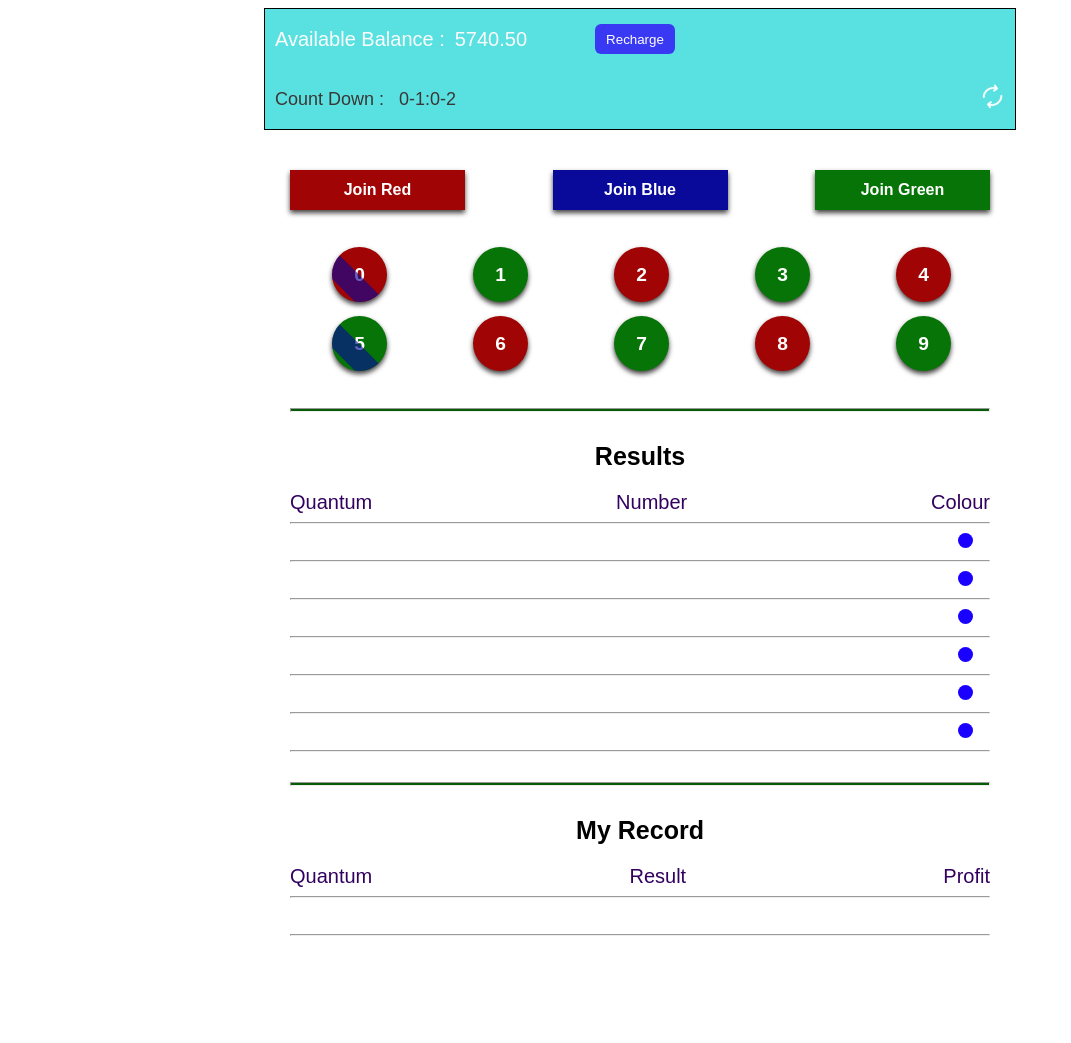
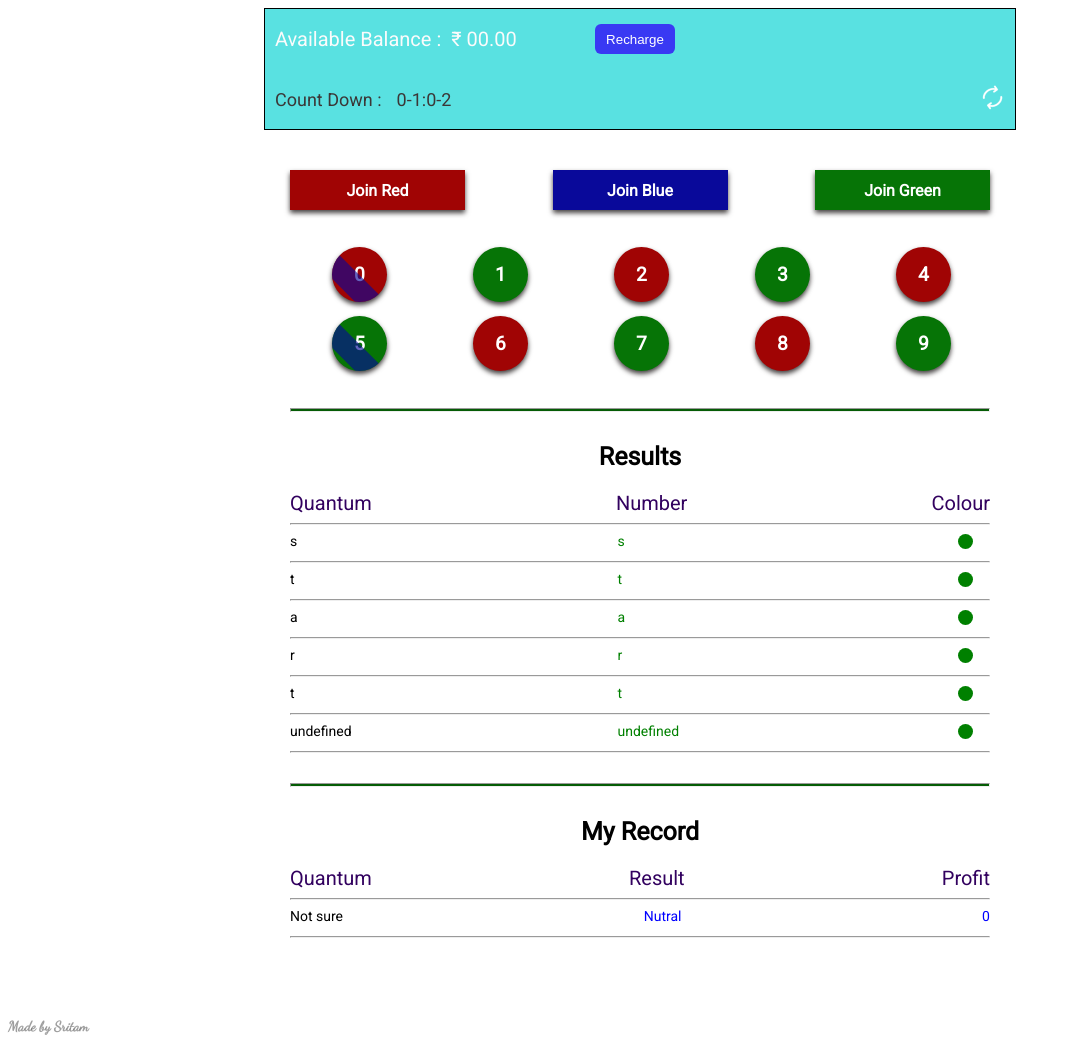
Before and after one commit to sritam4/Try-Your-Luck, a plain HTML site: page index.html in a window 1280 px wide. Shown: the whole page, without its empty margins (0-1071 px from the left). Before the commit the page ends 1016 px from the top, so only its background shows below. Drawn offline with Linux system fonts and the light colour scheme.

Commit message:
New features added and now working in new devices

```diff
--- a/Script.js
+++ b/Script.js
@@ -31,41 +31,52 @@ const Q1=document.getElementById("Q1");
 const N1=document.getElementById("N1");
 const C1=document.getElementById("C1");
 
-let resultArray=["Start"];
+let resultArray=[];
+let string;
 // console.log(resultArray); for debugging
-let string;
-let quantumArray=["Start"];
+
+let quantumArray=[];
+let quantumString;
 // console.log(quantumArray);  for debugging
-let quantumString;
 
 let userBalance=0;
 let userAmount;
 let userColor;
-let isChoosed;
+let isChoosed =false;
 let recordArray=[];
-isChoosed=false;
-// persiveisChoosed();
+
 
 setInterval(Timer,1000);
+// getpersivequantumArray();
+// getpersiveresultArray();
 update();
-
 getPersiveBalance();
 
 document.getElementById("recharge-button").addEventListener("click",recharge);
 document.getElementById("redbox").addEventListener("click",userInputRed);
-document.getElementById("bluebox").addEventListener("click",Unavailable);
+document.getElementById("bluebox").addEventListener("click",userInputBlue);
 document.getElementById("greenbox").addEventListener("click",userInputGreen);
+
+let numbers=document.querySelectorAll(".number-box");
+numbers=Array.from(numbers).forEach((element)=>{
+  element.addEventListener("click",Unavailable);
+});
 
 getPersiveisChoosed();
 if(isChoosed){
+  console.log("winloss called");
   winLoss();
-  console.log("winloss called");
 }
 isChoosed=false;
 persiveisChoosed();
 
-document.getElementById("Balance").innerHTML="₹ "+userBalance;
-// console.log(userBalance);
+if(userBalance==null){
+  document.getElementById("Balance").innerHTML="₹ "+"00.00";
+}
+else{
+  document.getElementById("Balance").innerHTML="₹ "+userBalance;
+  // console.log(userBalance)
+}
 
 updateMyRecord();
 
@@ -92,41 +103,42 @@ function reload(){
 
 
 function result(){
-  // console.log("result called"); for debugging
   //storing the outputnum in the local storage
   let randomnum=Math.floor(Math.random()*100);
   let outputNum= Math.floor(randomnum/10);
-  // console.log(outputNum);  for debugging
-
+  resultArray=Array.from(resultArray);
   let length=resultArray.unshift(outputNum);
-  // console.log(resultArray); for debugging
+  // console.log(resultArray); //for debugging
   if(length>6){
     length=resultArray.pop();
   }
-  string=JSON.stringify(resultArray);
-  localStorage.setItem("array",string);
+  persiveresultArray();
 
   // storing the Quantum period in local storage
+  quantumArray=Array.from(quantumArray);
   let quantumLength= quantumArray.unshift(Quantum);
-  // console.log(quantumArray); for debugging
+  // console.log(quantumArray); //for debugging
   if(quantumLength>6){
     quantumLength= quantumArray.pop();
   }
-  quantumString=JSON.stringify(quantumArray);
-  localStorage.setItem("quantum",quantumString);
+  persivequantumArray();
 }
 
 function update(){
-  // console.log("update called"); for debugging
-  //fetching the current Results
-  resultArray = localStorage.getItem("array"); //getting array from local storage
-  resultArray = JSON.parse(resultArray); //converting to array type
-  // console.log(resultArray);  for debugging
-
-  //fetching the current time Quantum
-  quantumArray= localStorage.getItem("quantum");
-  quantumArray=JSON.parse(quantumArray);
-  // console.log(quantumArray);  for debugging
+  // fetching the current Result
+  getpersiveresultArray();
+  if(resultArray==null){
+    console.log(resultArray);
+    resultArray="start";
+    persiveresultArray();
+  }
+  //fetching the current Quantum
+  getpersivequantumArray();
+  if(quantumArray==null){
+    console.log(quantumArray);
+    quantumArray="start";
+    persivequantumArray();
+  }
 
   //updating the Quantum section of RESULT
   quantumId.forEach((element,index)=>{
@@ -173,6 +185,28 @@ function recharge(){
 }
 
 // =====================================functions ====================================================
+function persiveresultArray(){
+  string=JSON.stringify(resultArray);
+  localStorage.setItem("array",string);
+}
+
+function getpersiveresultArray(){
+  resultArray = localStorage.getItem("array"); //getting array from local storage
+  resultArray = JSON.parse(resultArray); //converting to array type
+  // console.log(resultArray);  for debugging
+}
+
+function persivequantumArray(){
+  quantumString=JSON.stringify(quantumArray);
+  localStorage.setItem("quantum",quantumString);
+}
+
+function getpersivequantumArray(){
+  quantumArray= localStorage.getItem("quantum");
+  quantumArray=JSON.parse(quantumArray);
+  // console.log(quantumArray);  for debugging
+}
+
 function persiveBalance(){
   let usrBlns=JSON.stringify(userBalance);
   localStorage.setItem("UB",usrBlns);
@@ -232,6 +266,7 @@ function userInputRed(){
     }
     else{
       console.log(userAmount);
+      console.log(userColor);
       userBalance=userBalance-userAmount;
       document.getElementById("Balance").innerHTML="₹ "+userBalance;
       isChoosed=true;
@@ -250,7 +285,9 @@ function userInputBlue(){
       alert("Insufficient Balance");
     }
     else{
+      console.log(userColor);
       userBalance=userBalance-userAmount;
+      console.log(userAmount);
       document.getElementById("Balance").innerHTML="₹ "+userBalance;
       isChoosed=true;
       persiveBalance();
@@ -268,6 +305,8 @@ function userInputGreen(){
       alert("Insufficient Balance");
     }
     else{
+      console.log(userAmount);
+      console.log(userColor);
       userBalance=userBalance-userAmount;
       document.getElementById("Balance").innerHTML="₹ "+userBalance;
       isChoosed=true;
@@ -308,7 +347,10 @@ function Loss(){
 function winLoss(){
   getPersiveValues();
 
-  if(resultArray[0]%2==0){
+  if(resultArray[0]==0||resultArray[0]==5){
+    userColor=="blue"?win():Loss();
+  }
+  else if(resultArray[0]%2==0){
     userColor=="red"?win():Loss();
   }
   else{
@@ -317,7 +359,12 @@ function winLoss(){
 }
 
 function updateMyRecord(){
+  // console.log(recordArray);
   getPersiveRecord();
+  if(recordArray==null){
+    recordArray=[0,"blue","Nutral","Not sure"];
+    persiveRecord();
+  }
   document.getElementById("A1").innerHTML=recordArray[3];
   document.getElementById("R1").innerHTML=recordArray[2];
   document.getElementById("R1").style.color=recordArray[1];
@@ -327,5 +374,5 @@ function updateMyRecord(){
 }
 
 function Unavailable(){
-  alert("Currently Unavailable!!!\n Wait for next update Or Play with red and green.");
+  alert("Currently Unavailable!!!\n Wait for next update Or Play with Red, Blue and Green.");
 }
--- a/index.html
+++ b/index.html
@@ -4,6 +4,9 @@
     <meta charset="UTF-8">
     <meta name="viewport" content="width=device-width, initial-scale=1.0">
     <title>TryYourLuck</title>
+    <link rel="preconnect" href="https://fonts.googleapis.com">
+    <link rel="preconnect" href="https://fonts.gstatic.com" crossorigin>
+    <link href="https://fonts.googleapis.com/css2?family=Dancing+Script&family=Roboto:wght@300;400&display=swap" rel="stylesheet">
     <link rel="stylesheet" href="style.css">
 </head>
 <body>
@@ -138,6 +141,8 @@
         <hr> -->
     </section>
 
+    <div id="Owner">Made by Sritam</div>
+
     <script src="Script.js"></script>
 </body>
 </html>
--- a/style.css
+++ b/style.css
@@ -1,7 +1,7 @@
 body{
     font-family: Arial, Helvetica, sans-serif;
-    margin-bottom: 80px;
-
+    /* margin-bottom: 80px; */
+    font-family: 'Roboto', sans-serif;
 }
 #User{
     width: 750px;
@@ -190,6 +190,14 @@ body{
     margin: 1px;
 }
 
+#Owner{
+    font-family: 'Dancing Script', cursive;
+    font-weight: bold;
+    font-size: 14px;
+    color: rgba(75, 75, 76, 0.541);
+    margin-top: 80px;
+}
+
 
 /* ======================================== MEDIA QUERIES FOR RESPONSIVENESS======================================= */
 
```
